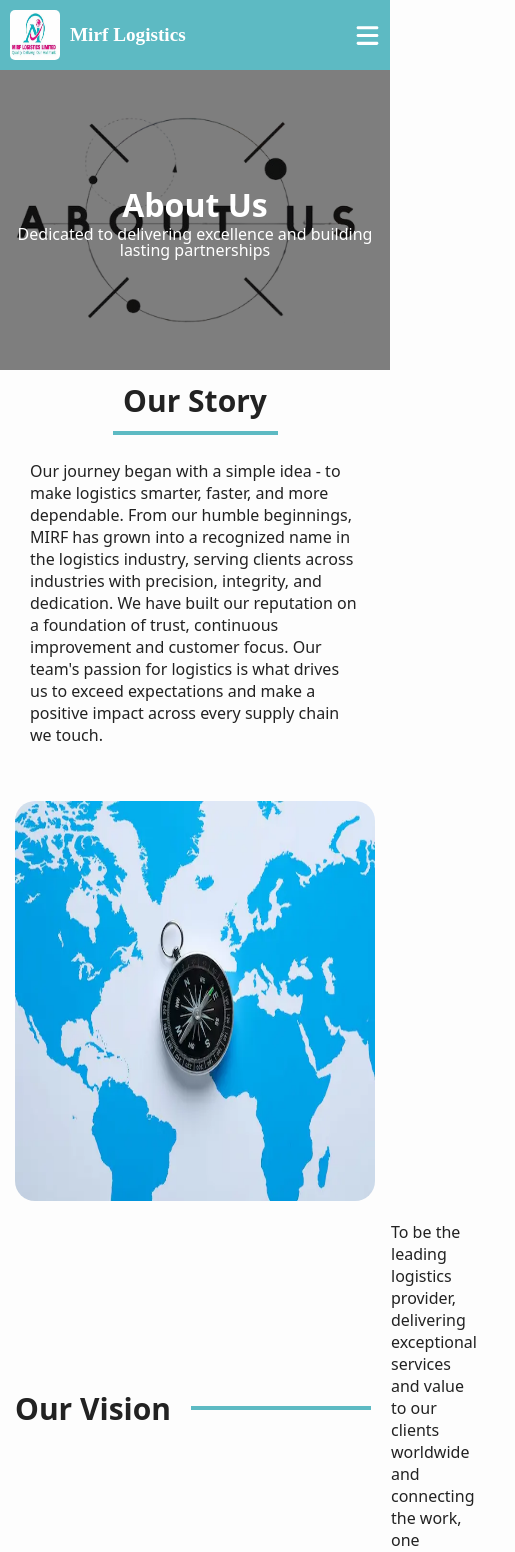
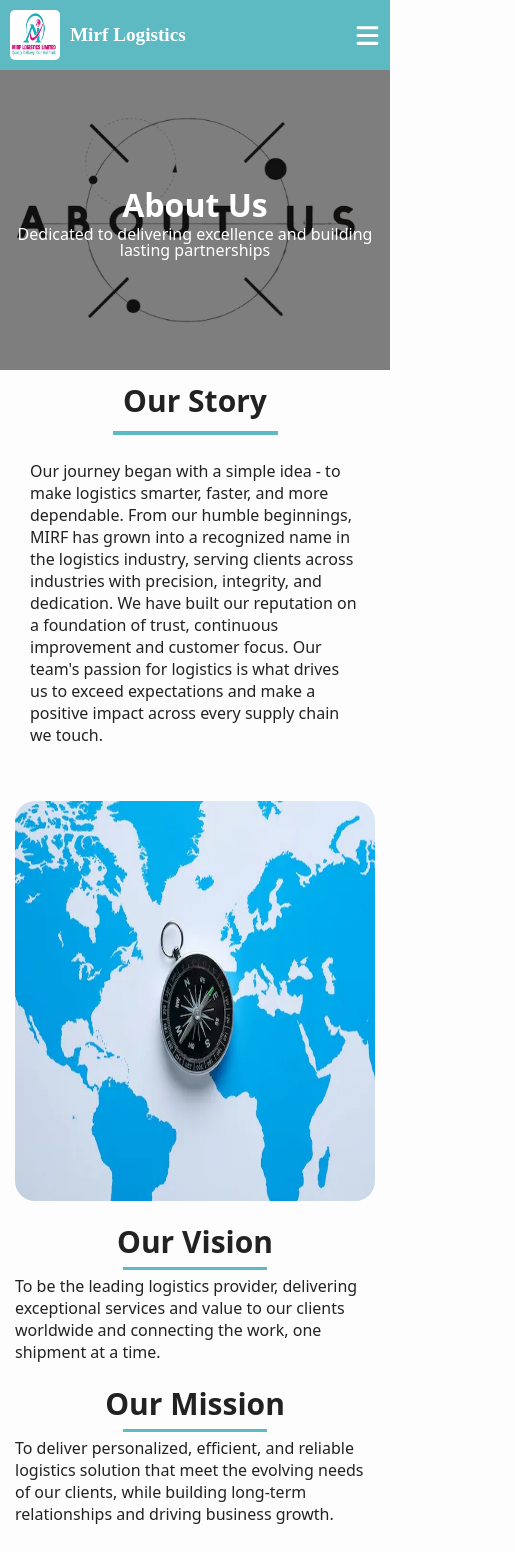
Before and after one commit to Priznaer/mirflog_production, a React (Vite) app: page /about in a window 390 px wide. Shown: the top 1552 px of the page, 515 px wide, since content can reach past the window. Built offline with nearby package versions, Linux system fonts and the light colour scheme.

Commit message:
V0.15 -- Update about and contact page UI

```diff
--- a/src/App.css
+++ b/src/App.css
@@ -173,8 +173,8 @@ input[type=number] {
 .separator {
     min-width: 3px;
     max-width: 3px;
+    align-self: stretch;
     background-color: var(--primary-color);
-    align-self: stretch;
 }
 
 .intro-paragraph {
--- a/src/pages/about/about.css
+++ b/src/pages/about/about.css
@@ -65,10 +65,6 @@
 .our-vision, .our-mission, .our-goal {
     flex-grow: 1;
     width: 100%;
-}
-
-.our-goal {
-    margin-bottom: 15px;
 }
 
 .core-values {
@@ -141,21 +137,52 @@
         flex-direction: column;
     }
 
+    #about-page .story-to-goals .our-compass .mission-x-vision {
+        flex-basis: unset;
+    }
+
     .mission-x-vision .introduction-container {
         flex-direction: row;
         gap: 20px;
         flex-grow: unset;
     }
 
-    .mission-x-vision .intro-hype {
+    #about-page .story-to-goals .intro-hype {
         align-self: center;
+        min-width: 200px;
     }
 
     .mission-x-vision .separator {
         display: block;
+        min-width: 3px;
+        max-width: 3px;
+        align-self: stretch;
+        height: unset;
     }
 
-    .mission-x-vision .intro-paragraph {
-
+    #about-page .story-to-goals .our-compass .mission-x-vision .intro-paragraph {
+        padding: 10px 0;
     }
 }
+
+@media screen and (max-width: 550px) {
+    .mission-x-vision .introduction-container {
+        flex-direction: column;
+        gap: 5px;
+    }
+
+    #about-page .story-to-goals .intro-hype {
+        min-width: unset;
+    }
+
+    .mission-x-vision .separator {
+        align-self: center;
+        min-width: 40%;
+        max-width: 40%;
+        height: 3px;
+    }
+
+    #about-page .story-to-goals .our-compass .mission-x-vision .intro-paragraph {
+        padding: 0;
+    }
+}
--- a/src/pages/contact/contact.css
+++ b/src/pages/contact/contact.css
@@ -118,6 +118,7 @@
 
 .office-hours-container .row.today {
     background-color: white;
+    border: 3px solid var(--primary-color);
 }
 
 .office-hours-container .row .day {
```
